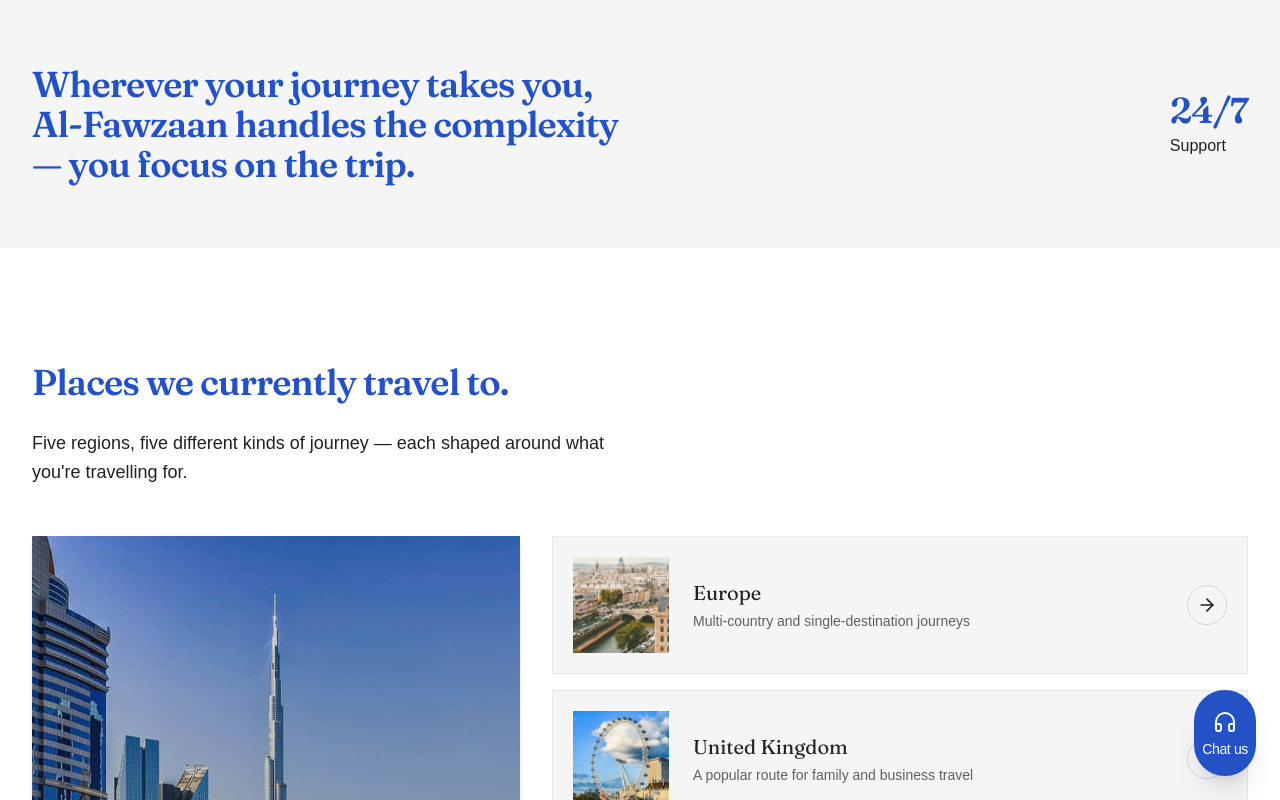
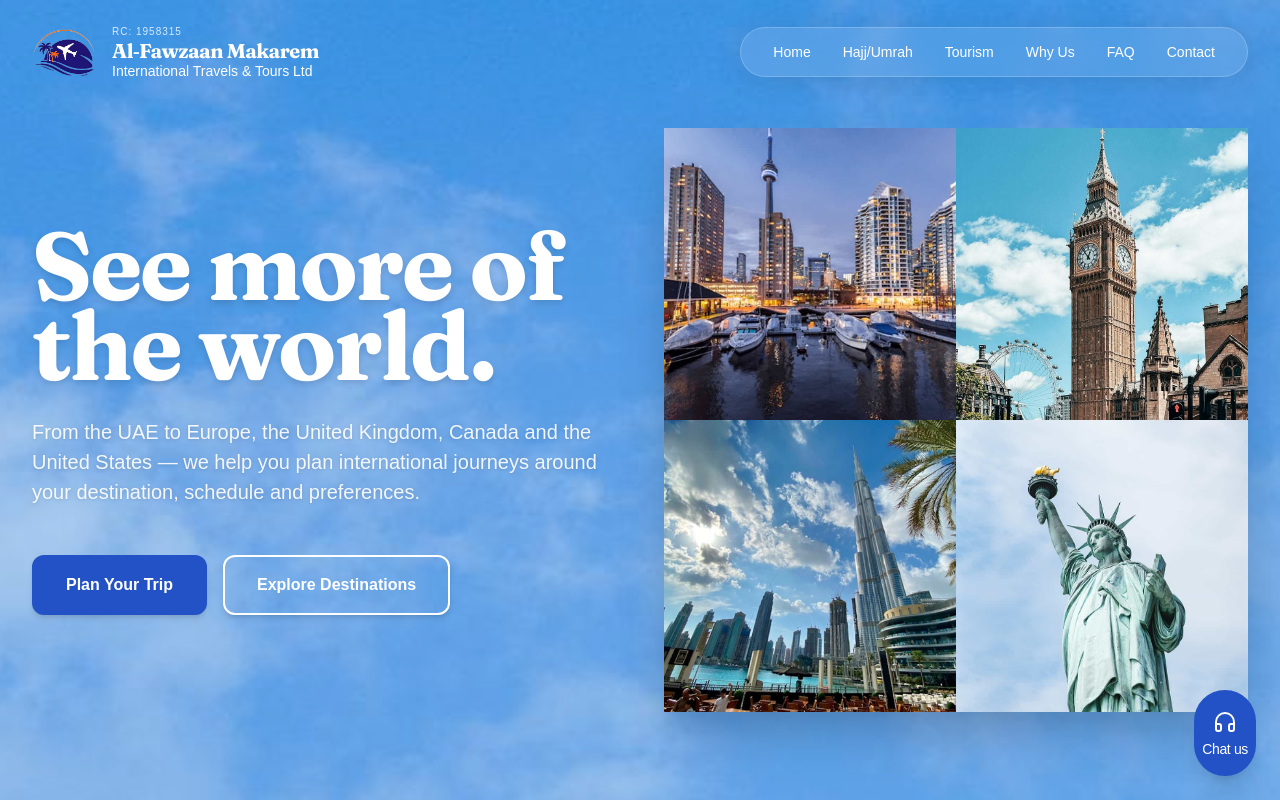
Before and after one commit to Alphakeem-Adroit/Fawzaan, a React (Vite) app in the folder landing/: page /tourism in a window 1280 px wide. Shown: the top 800 px of the page. Built offline with nearby package versions, Linux system fonts and the light colour scheme.

Commit message:
fix: all buttons and tourism hero section

```diff
--- a/landing/src/components/sections/general/ButtonPrimary.jsx
+++ b/landing/src/components/sections/general/ButtonPrimary.jsx
@@ -1,5 +1,5 @@
-const ButtonPrimary = ({ text, type = "button", href }) => {
-    const baseStyles = "font-sans font-semibold text-sm sm:text-base text-white bg-blue hover:bg-navy px-8 py-4 sm:px-8 sm:py-4 border-2 border-blue rounded-xl shadow-md hover:shadow-lg transform transition-all duration-300 ease-in-out active:scale-95 focus:outline-none focus:ring-2 focus:ring-skyblue focus:ring-offset-2 cursor-pointer inline-flex items-center justify-center text-center";
+const ButtonPrimary = ({ text, type = "button", href, className = "" }) => {
+    const baseStyles = `font-sans font-semibold text-sm sm:text-base text-white bg-blue hover:bg-navy px-8 py-4 sm:px-8 sm:py-4 border-2 border-blue rounded-xl shadow-md hover:shadow-lg transform transition-all duration-300 ease-in-out active:scale-95 focus:outline-none focus:ring-2 focus:ring-skyblue focus:ring-offset-2 cursor-pointer flex items-center justify-center text-center w-full md:w-auto ${className}`;
 
     if (href) {
         return (
--- a/landing/src/components/sections/general/ButtonSecondary.jsx
+++ b/landing/src/components/sections/general/ButtonSecondary.jsx
@@ -1,6 +1,6 @@
 
 const ButtonSecondary = ({ text, type = "button", href }) => {
-    const baseStyles = "font-sans font-semibold text-sm sm:text-base text-white bg-transparent border-2 border-white hover:bg-white hover:text-navy px-8 py-4 sm:px-8 sm:py-4 rounded-xl shadow-sm hover:shadow-lg transform transition-all duration-300 ease-in-out active:scale-95 focus:outline-none focus:ring-2 focus:ring-skyblue focus:ring-offset-2 cursor-pointer inline-flex items-center justify-center text-center";
+    const baseStyles = "font-sans font-semibold text-sm sm:text-base text-white bg-transparent hover:text-navy hover:bg-white px-8 py-4 sm:px-8 sm:py-4 border-2 border-white rounded-xl shadow-md hover:shadow-lg transform transition-all duration-300 ease-in-out active:scale-95 focus:outline-none focus:ring-2 focus:ring-skyblue focus:ring-offset-2 cursor-pointer flex items-center justify-center text-center w-full md:w-auto ${className}";
 
     if (href) {
         return (
--- /dev/null
+++ b/landing/src/components/sections/general/HeroTextLeft.jsx
@@ -0,0 +1,16 @@
+const HeroTextLeft = ({ title, description }) => {
+    return (
+        <div className="flex flex-col items-left text-left max-w-5xl mx-auto gap-4">
+            <h1 className="font-serif font-bold text-white text-6xl sm:text-6xl md:text-8xl lg:text-8xl leading-14 sm:leading-14 lg:leading-20 md:leading-20 tracking-tight drop-shadow-md">
+                {title}
+            </h1>
+            {description && (
+                <p className="font-sans font-normal text-white/90 text-base sm:text-lg md:text-xl max-w-2xl mt-3 sm:mt-4 leading-normal drop-shadow">
+                    {description}
+                </p>
+            )}
+        </div>
+    );
+};
+
+export default HeroTextLeft;
--- a/landing/src/components/sections/home/Lecture.jsx
+++ b/landing/src/components/sections/home/Lecture.jsx
@@ -83,6 +83,7 @@
                             whileInView={{ opacity: 1, y: 0 }}
                             viewport={{ once: true, margin: "-50px" }}
                             transition={{ duration: 0.6, delay: 0.4, ease: "easeOut" }}
+                            className="w-1/2"
                         >
                             <ButtonPrimary text="Start Your Journey" href="/contact" />
                         </motion.div>
--- a/landing/src/components/sections/home/Pilgrimage.jsx
+++ b/landing/src/components/sections/home/Pilgrimage.jsx
@@ -70,7 +70,7 @@
                             </div>
                         </div>
 
-                        <div>
+                        <div className="w-1/2">
                             <ButtonPrimary text="Start Your Journey" href="/contact" />
                         </div>
                     </motion.div>
--- /dev/null
+++ b/landing/src/components/sections/tourism/TourismHero.jsx
@@ -0,0 +1,82 @@
+import { motion } from "motion/react";
+import Navbar from '../general/Navbar';
+import HeroTextLeft from '../general/HeroTextLeft';
+import ButtonPrimary from '../general/ButtonPrimary';
+import ButtonSecondary from '../general/ButtonSecondary';
+import sky from '../../../assets/sky.png';
+import europe_2 from '../../../assets/europe_2.jpg';
+import united_kingdom from '../../../assets/united_kingdom.png';
+import dubai from '../../../assets/dubai.png';
+import united_state from '../../../assets/united_state.jpg';
+
+const TourismHero = () => {
+    return (
+        <motion.header
+            className="bg-cover bg-center bg-no-repeat relative min-h-screen flex flex-col justify-between overflow-hidden"
+            style={{ backgroundImage: `url(${sky})`, backgroundSize: "200% 200%" }}
+            animate={{ backgroundPosition: ["0% 50%", "100% 50%", "0% 50%"] }}
+            transition={{ duration: 30, repeat: Infinity, ease: "linear" }}
+        >
+            {/* SkyBlue Overlay */}
+            <div className="absolute inset-0 bg-skyblue/40 z-0" />
+
+            <Navbar />
+
+            {/* Main Content Area */}
+            <div className="relative z-10 max-w-7xl mx-auto w-full px-4 sm:px-6 lg:px-8 pt-24 pb-28 md:pb-56 lg:pt-32 lg:pb-24 flex flex-col lg:flex-row items-center lg:items-center justify-between gap-12 my-auto">
+
+                {/* Text and Buttons Section */}
+                <motion.div
+                    initial={{ opacity: 0, y: 30 }}
+                    animate={{ opacity: 1, y: 0 }}
+                    transition={{ duration: 0.8, ease: "easeOut" }}
+                    className="w-full lg:w-1/2 flex flex-col items-start text-left justify-start"
+                >
+                    <div className="w-full text-left">
+                        <HeroTextLeft
+                            title="See more of the world."
+                            description="From the UAE to Europe, the United Kingdom, Canada and the United States — we help you plan international journeys around your destination, schedule and preferences."
+                        />
+                    </div>
+
+                    <div className="flex flex-col sm:flex-row items-left justify-left gap-4 mt-12 w-full max-w-sm sm:max-w-none">
+                        <div className="w-full sm:w-auto">
+                            <ButtonPrimary text="Plan Your Trip" href="/tourism/#plan-trip" />
+                        </div>
+                        <div className="w-full sm:w-auto">
+                            <ButtonSecondary text="Explore Destinations" href="/tourism/#destinations" />
+                        </div>
+                    </div>
+                </motion.div>
+
+                {/* Images Section:
+                    - Mobile: 2x2 grid box below text with comfortable side margins
+                    - Tablet: Horizontal row of 4 items positioned at the bottom, edge-to-edge (touching left and right frames), zero gaps
+                    - Desktop: 2x2 grid box on the right side
+                */}
+                <motion.div
+                    initial={{ opacity: 0, scale: 0.95 }}
+                    animate={{ opacity: 1, scale: 1 }}
+                    transition={{ duration: 0.8, delay: 0.2, ease: "easeOut" }}
+                    className="w-full max-w-sm sm:max-w-md mx-auto lg:max-w-none lg:w-1/2 grid grid-cols-2 shadow-2xl md:absolute md:bottom-0 md:left-0 md:right-0 md:flex md:flex-row md:max-w-none md:w-full md:gap-0 lg:static lg:grid lg:grid-cols-2"
+                >
+                    <div className="aspect-square overflow-hidden md:w-1/4 lg:aspect-square lg:w-auto transform transition-transform duration-700 hover:scale-105">
+                        <img src={europe_2} alt="Europe" className="w-full h-full object-cover" />
+                    </div>
+                    <div className="aspect-square overflow-hidden md:w-1/4 lg:aspect-square lg:w-auto transform transition-transform duration-700 hover:scale-105">
+                        <img src={united_kingdom} alt="United Kingdom" className="w-full h-full object-cover" />
+                    </div>
+                    <div className="aspect-square overflow-hidden md:w-1/4 lg:aspect-square lg:w-auto transform transition-transform duration-700 hover:scale-105">
+                        <img src={dubai} alt="Dubai" className="w-full h-full object-cover" />
+                    </div>
+                    <div className="aspect-square overflow-hidden md:w-1/4 lg:aspect-square lg:w-auto transform transition-transform duration-700 hover:scale-105">
+                        <img src={united_state} alt="United State" className="w-full h-full object-cover" />
+                    </div>
+                </motion.div>
+
+            </div>
+        </motion.header>
+    );
+};
+
+export default TourismHero;
--- a/landing/src/components/sections/tourism/TravelPlaces.jsx
+++ b/landing/src/components/sections/tourism/TravelPlaces.jsx
@@ -37,6 +37,7 @@
 
   return (
     <motion.section
+    id="destinations"
       initial={{ opacity: 0, y: 40 }}
       whileInView={{ opacity: 1, y: 0 }}
       viewport={{ once: true }}
--- a/landing/src/pages/Tourism.jsx
+++ b/landing/src/pages/Tourism.jsx
@@ -1,3 +1,4 @@
+import TourismHero from '../components/sections/tourism/TourismHero';
 import Support from '../components/sections/tourism/Support';
 import TravelPlaces from '../components/sections/tourism/TravelPlaces';
 import Travel from '../components/sections/tourism/Travel';
@@ -11,6 +12,7 @@
 const Tourism = () => {
   return (
     <main>
+        <TourismHero />
         <Support />
         <TravelPlaces />
         <Travel />
```
